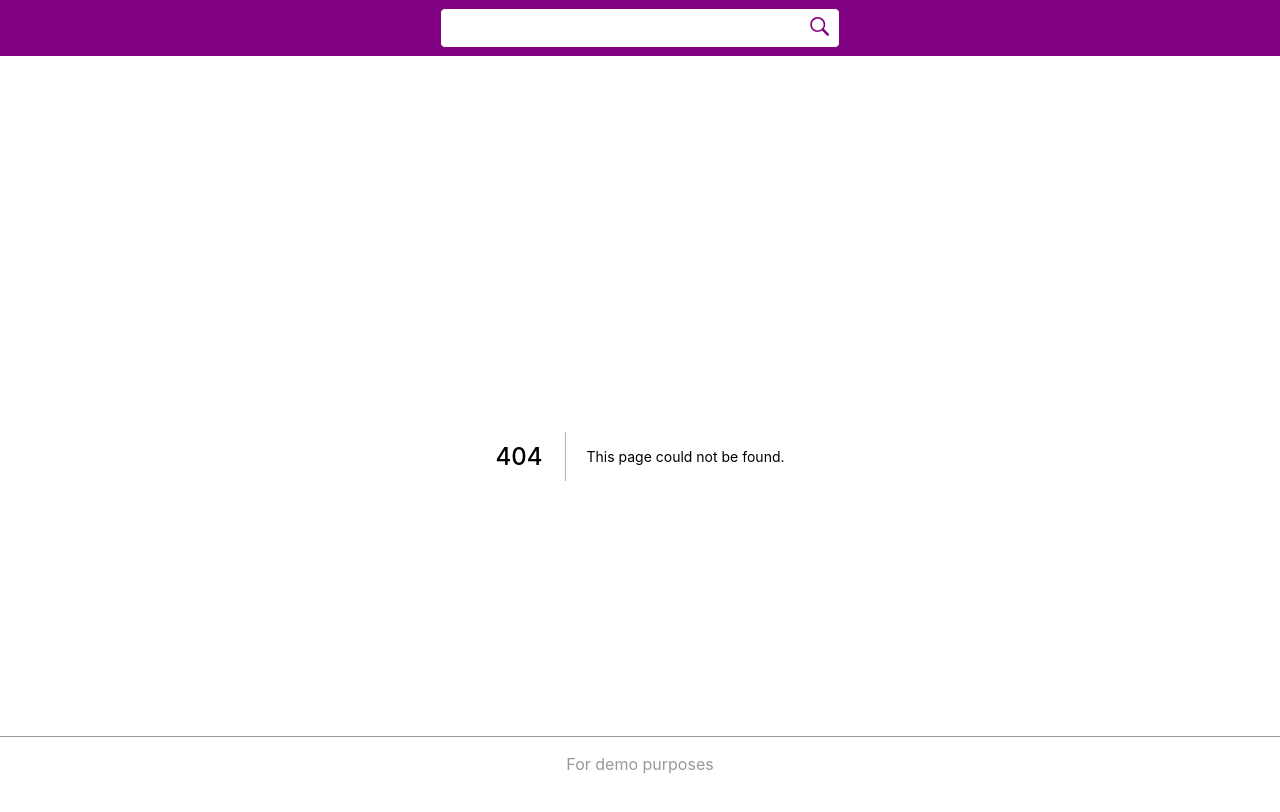
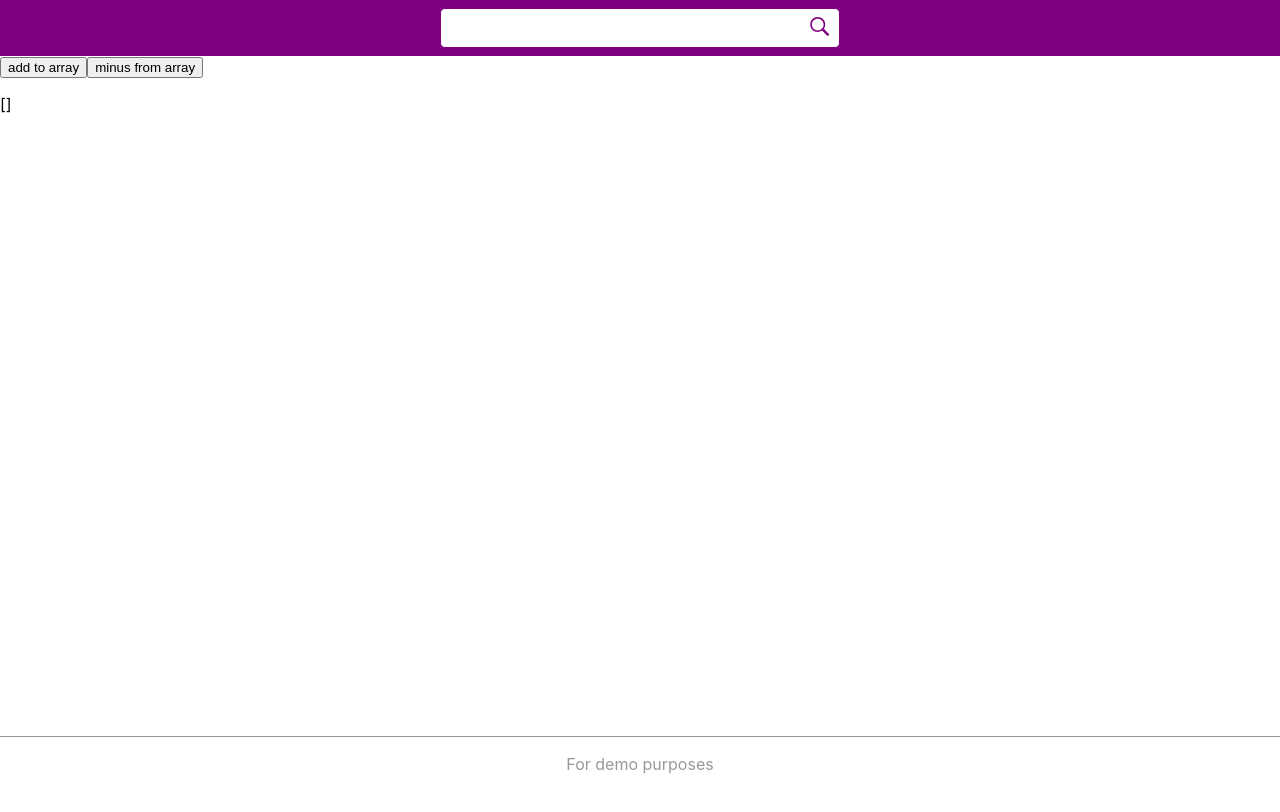
Before and after one commit to mikan-sour/fake-ec-next, a Next.js app: page /test in a window 1280 px wide. Before the commit this address had no page. Shown: the top 812 px of the page. Built offline with nearby package versions, Linux system fonts and the light colour scheme.

Commit message:
useCallback optomization for select products func

```diff
--- /dev/null
+++ b/pages/test.tsx
@@ -0,0 +1,38 @@
+import React, { useState } from 'react';
+
+export default function Test() {
+
+    const [arr, set ] = useState<number[]>([])
+    const [alert,setAlert] = useState<boolean>(false);
+
+    const handleAdd = () => {
+        const num = Math.floor(Math.random() * 10);
+        set(prev => [...prev,num]);
+    }
+
+    const handleMinus = () => {
+        try {
+            const num = Math.floor(Math.random() * 10);
+            const inArr = arr.indexOf(num) !== -1;
+            if(!inArr){
+
+                setAlert(true);
+                setTimeout(()=> {
+                    setAlert(false)
+                }, 500)
+                return;
+            }
+
+            set(prev => prev.filter(el => el !== num))
+        }catch (e) {
+            console.error(e)
+        }
+
+    }
+
+    return <div>
+        <button onClick={handleAdd}>add to array</button>
+        <button onClick={handleMinus}>minus from array</button>
+        <p style={{color:alert ? 'red' : 'black'}}>{JSON.stringify(arr)}</p>
+    </div>;
+}
```
Also changed, not shown: components/fileSystemExplorer/index.tsx (+8 -2 lines), pages/index.tsx (+38 -8 lines).
